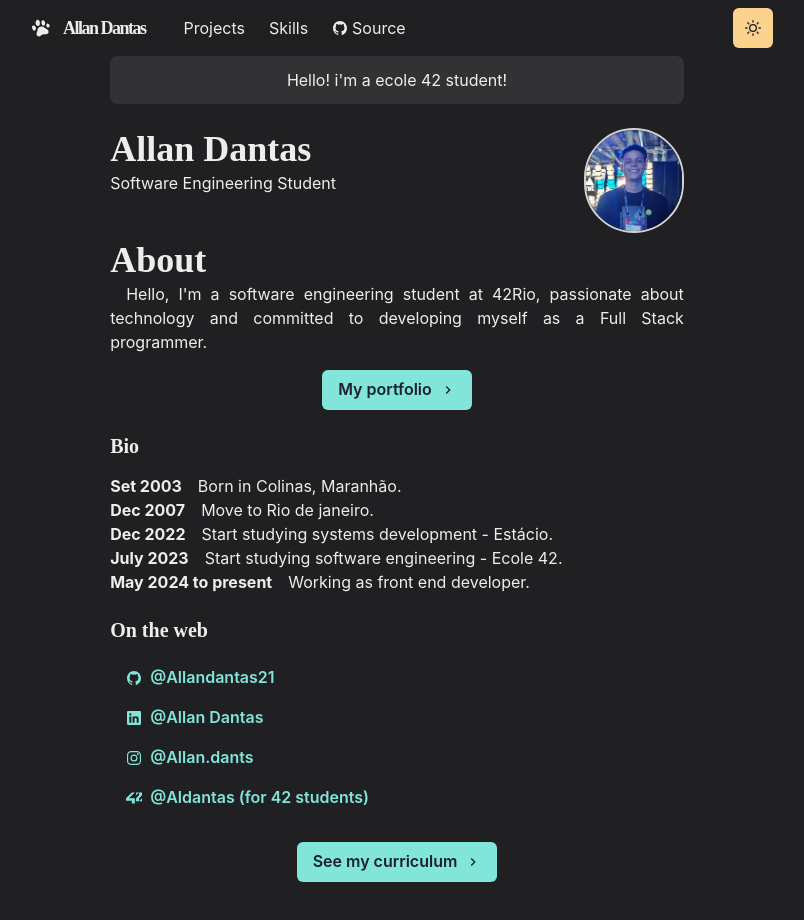
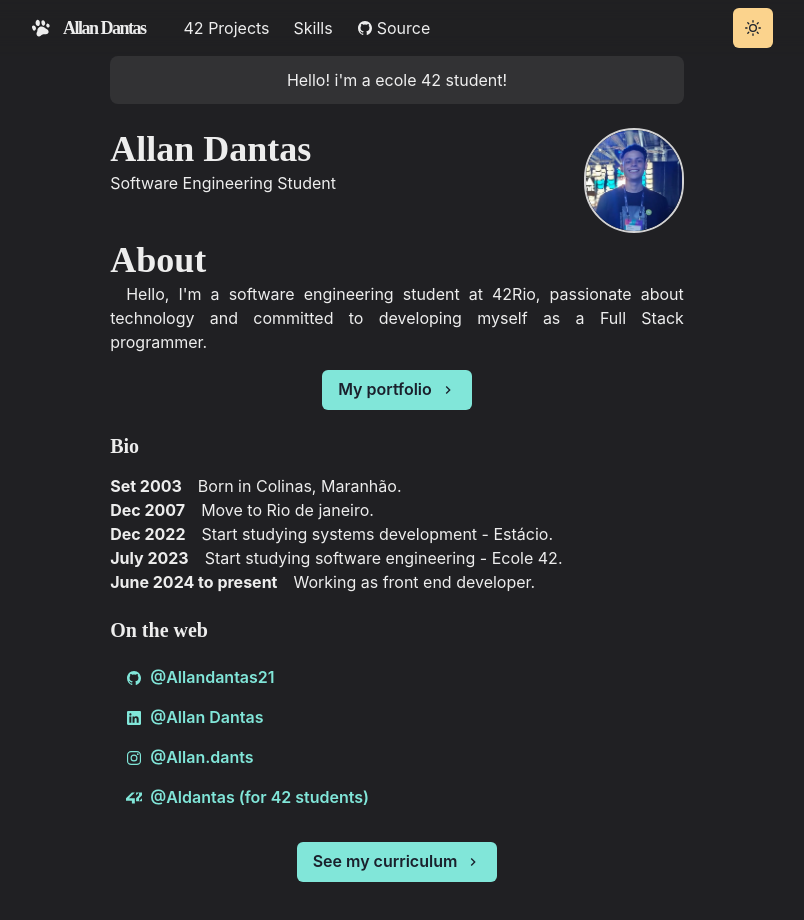
Before and after one commit to AllanDantas21/portfolio_website, a Next.js app: page / in a window 1280 px wide. Shown: the top 920 px of the page, without its empty margins (243-1047 px from the left). Built offline with nearby package versions, Linux system fonts and the light colour scheme.

Commit message:
change projects to 42projects

```diff
--- a/components/navbar.js
+++ b/components/navbar.js
@@ -78,7 +78,7 @@ const Navbar = props => {
           mt={{ base: 4, md: 0 }}
         >
            <LinkItem  href="/projects" path={path}>
-                Projects
+                42 Projects
             </LinkItem>
             <LinkItem  href="/skills" path={path}>
             Skills
@@ -113,7 +113,7 @@ const Navbar = props => {
                       <MenuItem as={Link}>About</MenuItem>
                     </NextLink>
                     <NextLink href="/projects" passHref>
-                      <MenuItem as={Link}>Projects</MenuItem>
+                      <MenuItem as={Link}>42Projects</MenuItem>
                     </NextLink>
                     <NextLink href="/skills" passHref>
                       <MenuItem as={Link}>Skills</MenuItem>
--- a/pages/index.js
+++ b/pages/index.js
@@ -94,7 +94,7 @@ const Page = () => {
               Start studying software engineering - Ecole 42.
             </BioSection>
             <BioSection>
-              <BioYear> May 2024 to present</BioYear>
+              <BioYear> June 2024 to present</BioYear>
               Working as front end developer.
             </BioSection>
           </Section>
```
